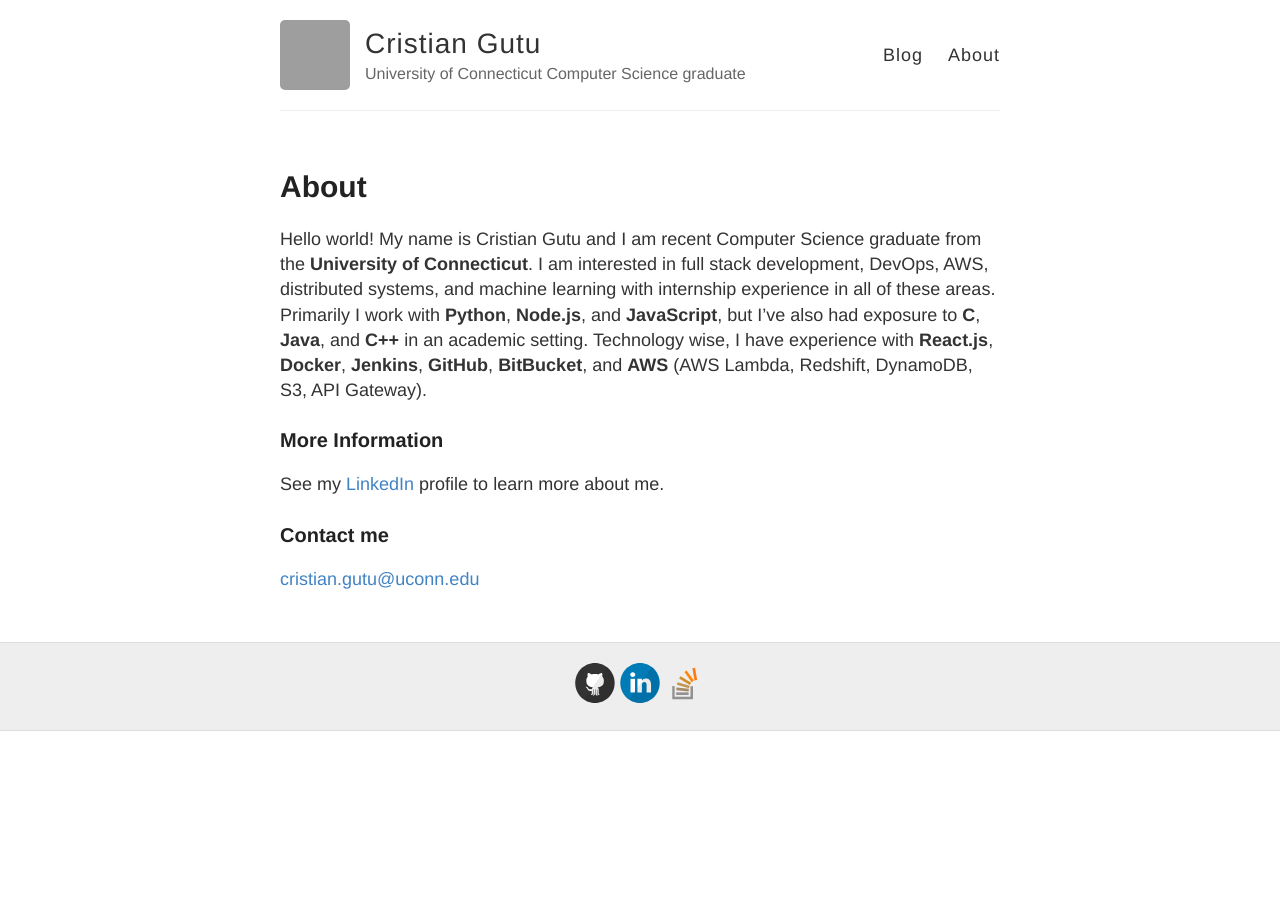
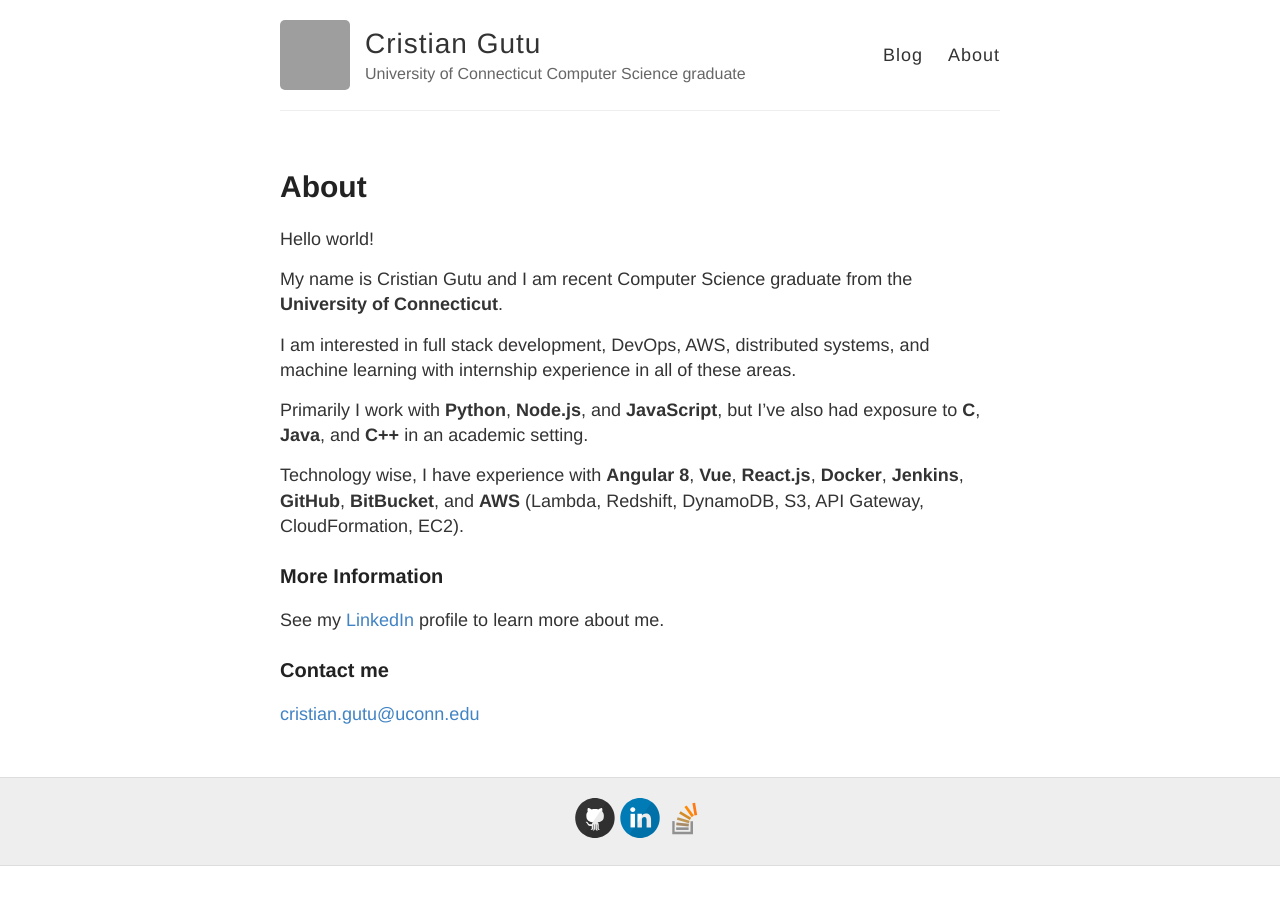
Before and after one commit to gutucristian/gutucristian.github.io, a Jekyll site: the page built from about.md, in a window 1280 px wide. Built offline with Jekyll 4.4.1, drawn with Linux system fonts in a browser that asks for light colours; grey boxes are pictures that could not be loaded.

Commit message:
Update about.md

```diff
--- a/about.md
+++ b/about.md
@@ -3,7 +3,15 @@
 title: About
 permalink: /about/
 ---
-Hello world! My name is Cristian Gutu and I am recent Computer Science graduate from the __University of Connecticut__. I am interested in full stack development, DevOps, AWS, distributed systems, and machine learning with internship experience in all of these areas. Primarily I work with __Python__, __Node.js__, and __JavaScript__, but I've also had exposure to __C__, __Java__, and __C++__ in an academic setting. Technology wise, I have experience with __React.js__, __Docker__, __Jenkins__, __GitHub__, __BitBucket__, and __AWS__ (AWS Lambda, Redshift, DynamoDB, S3, API Gateway).
+Hello world!
+
+My name is Cristian Gutu and I am recent Computer Science graduate from the __University of Connecticut__.
+
+I am interested in full stack development, DevOps, AWS, distributed systems, and machine learning with internship experience in all of these areas.
+
+Primarily I work with __Python__, __Node.js__, and __JavaScript__, but I've also had exposure to __C__, __Java__, and __C++__ in an academic setting.
+
+Technology wise, I have experience with __Angular 8__, __Vue__, __React.js__, __Docker__, __Jenkins__, __GitHub__, __BitBucket__, and __AWS__ (Lambda, Redshift, DynamoDB, S3, API Gateway, CloudFormation, EC2).
 
 ### More Information
 
```
